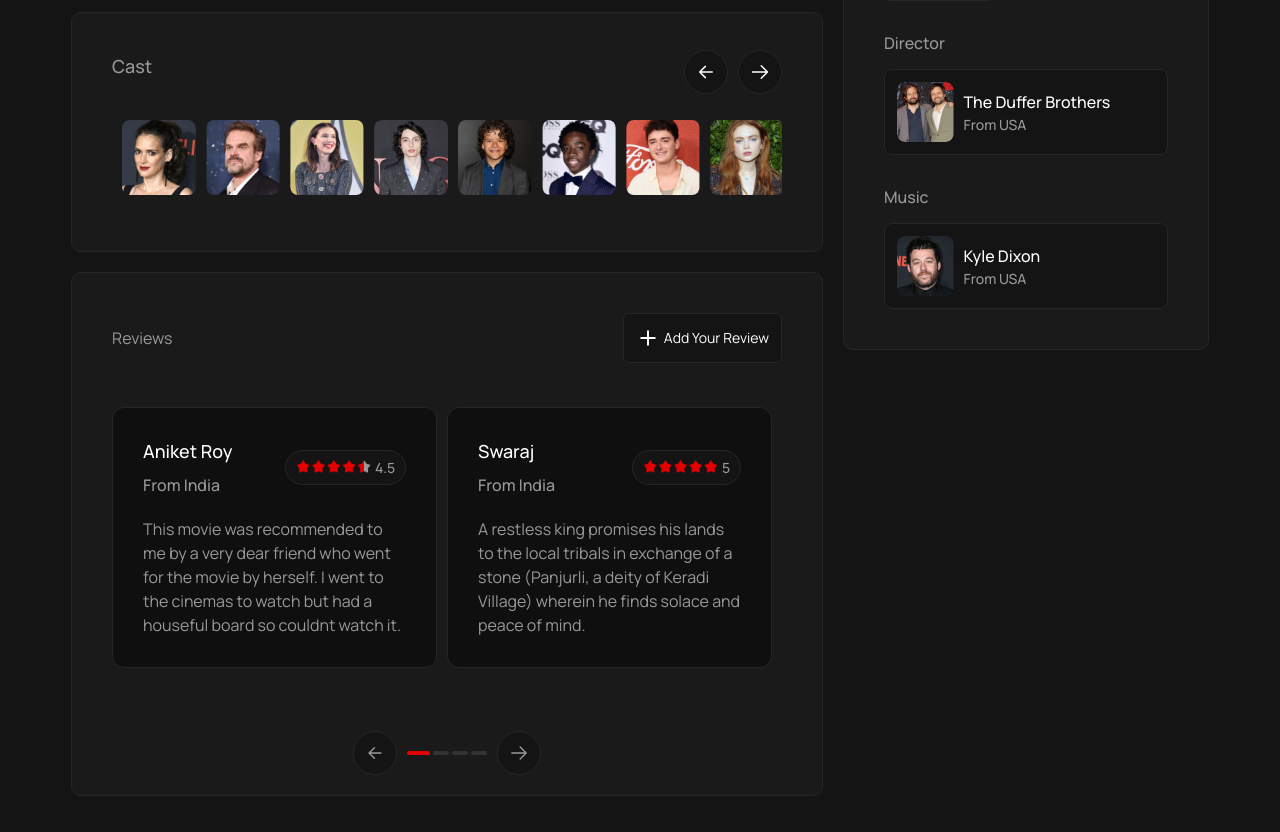
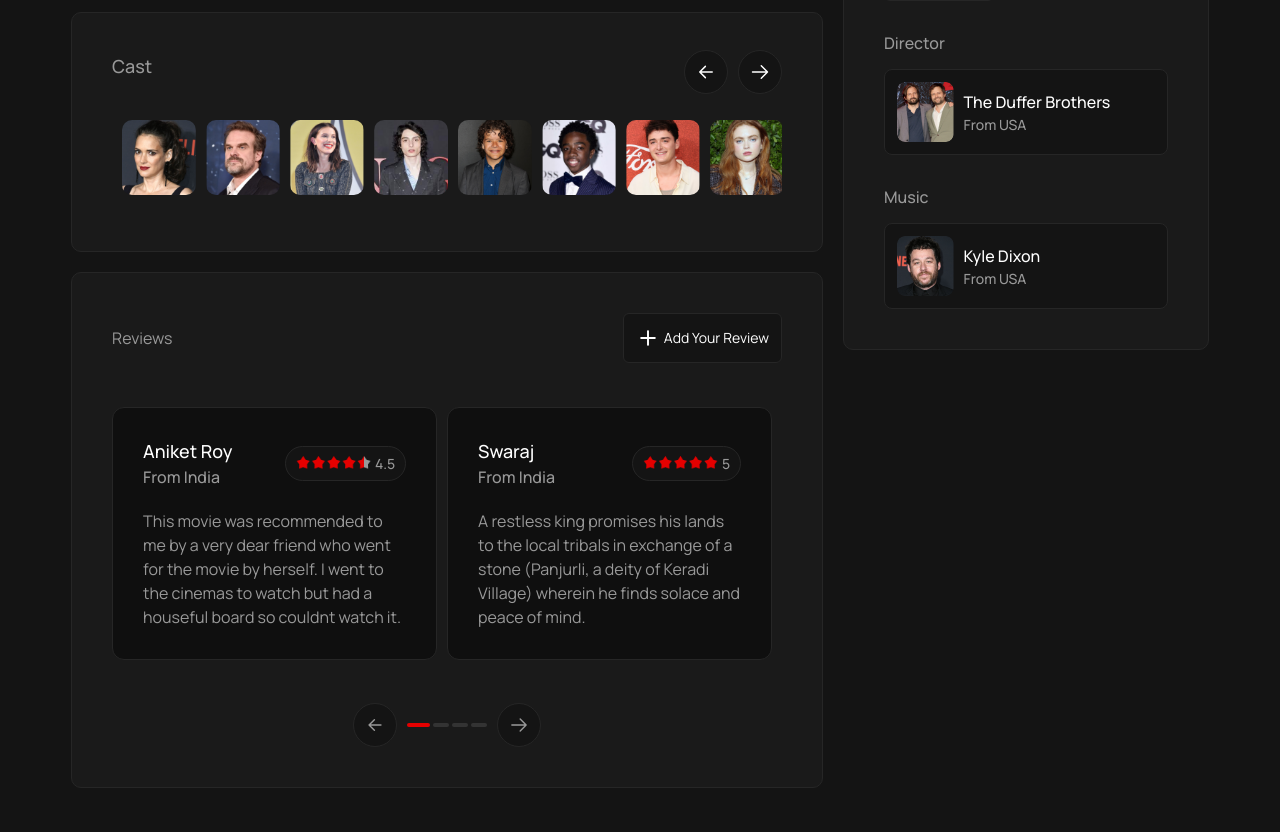
Before and after one commit to Zaynab-ahmad/X6-Project, a React (Vite) app: page /X6-Project/pageopen/1/1 in a window 1280 px wide. Shown: the part 1520-2352 px from the top of the page. Built offline with nearby package versions, Linux system fonts and the light colour scheme.

Commit message:
fixing things

```diff
--- a/src/Components/Cards/DevicesCard/DevicesCard.jsx
+++ b/src/Components/Cards/DevicesCard/DevicesCard.jsx
@@ -1,7 +1,6 @@
 import "./DevicesCard.css";
 export default function DevicesCard({ icon, title }) {
   return (
-    <>
     <div className="CardTay">
       <div className="devicesCardOverlay"></div>
       <div className="devicesCard">
@@ -12,11 +11,10 @@ export default function DevicesCard({ icon, title }) {
           <h4 className="CardTitleH4Tay">{title}</h4>
         </div>
         <p className="CardPTay">
-            StreamVibe is optimized for both Android and iOS smartphones.
-            Download our app from the Google Play Store or the Apple App Store
+          StreamVibe is optimized for both Android and iOS smartphones. Download
+          our app from the Google Play Store or the Apple App Store
         </p>
       </div>
     </div>
-    </>
   );
 }
--- a/src/Components/Cards/MovieShowCard/MovieShowCard.css
+++ b/src/Components/Cards/MovieShowCard/MovieShowCard.css
@@ -135,7 +135,7 @@
 
   .lengthTime,
   .releaseDate {
-    font-size: 12px;
+    font-size: 10px;
   }
   .viewCount {
     display: none !important;
--- a/src/Components/Cards/PlanCard/PlanCard.jsx
+++ b/src/Components/Cards/PlanCard/PlanCard.jsx
@@ -1,7 +1,6 @@
 import MainButton from "../../Buttons/Button.jsx";
 import { Card, Col } from "react-bootstrap";
 import "./PlanCard.css";
-
 export default function PlanCard({ plans, isMonthly }) {
   return plans.map((plan, index) => {
     const price = isMonthly ? plan.monthlyPrice : plan.yearlyPrice;
@@ -28,7 +27,6 @@ export default function PlanCard({ plans, isMonthly }) {
               </div>
               <div className="planButtons d-flex justify-content-between align-items-center">
                 <div className="planButton">
-
                   <MainButton
                     text="Start a Free Trial"
                     isFullWidth={false}
@@ -38,7 +36,6 @@ export default function PlanCard({ plans, isMonthly }) {
                   />
                 </div>
                 <div className="planButton">
-
                   <MainButton
                     text="Choose Plan"
                     isFullWidth={false}
--- a/src/Components/Cards/ReviewsCard/ReviewsCard.css
+++ b/src/Components/Cards/ReviewsCard/ReviewsCard.css
@@ -23,6 +23,7 @@
   font-weight: 500;
   line-height: 30px;
   color: white;
+  margin: 0;
 }
 
 .tayfrom,
--- a/src/Components/MoviesSection/MoviesSection.css
+++ b/src/Components/MoviesSection/MoviesSection.css
@@ -18,6 +18,11 @@
   .moviesSectionZA {
     padding: 40px;
   }
+  .moviesBadgeZA {
+    font-size: 16px;
+    line-height: 24px;
+    padding: 8px 20px;
+  }
 }
 @media (max-width: 576px) {
   .moviesSectionZA {
--- a/src/Components/Pricing/Pricing.jsx
+++ b/src/Components/Pricing/Pricing.jsx
@@ -4,6 +4,7 @@ import PlanCard from "../Cards/PlanCard/PlanCard";
 import HomeMoviesAndShowsTitle from "../SharedTitlesAndParagraph/HomeMoviesAndShows/HomeMoviesAndShowsTitle";
 import HomeParagraph from "../SharedTitlesAndParagraph/HomeParagraph/HomeParagraph";
 import "./Pricing.css";
+import ScrollAnimation from "../ScrollAnimation/ScrollAnimation";
 
 function Pricing() {
   const [isMonthly, setIsMonthly] = useState(true);
--- a/src/Components/ShowsSection/ShowsSection.css
+++ b/src/Components/ShowsSection/ShowsSection.css
@@ -19,6 +19,11 @@
   .showsSectionZA {
     padding: 40px;
   }
+  .showsBadgeZA {
+    font-size: 16px;
+    line-height: 24px;
+    padding: 8px 20px;
+  }
 }
 @media (max-width: 576px) {
   .showsSectionZA {
--- a/src/Components/Sliders/CastSlider/CastSlider.css
+++ b/src/Components/Sliders/CastSlider/CastSlider.css
@@ -23,7 +23,7 @@
   aspect-ratio: 1 / 1.07;
   height: auto;
   object-fit: cover;
-  border-radius: 8px;
+  border-radius: 12px;
 }
 .castControlsWrapper {
   display: flex;
@@ -41,6 +41,7 @@
   .castImg {
     width: 115%;
     aspect-ratio: 1 / 1.02;
+    border-radius: 10px;
   }
   .castSliderWrapper {
     padding-top: 30px;
--- a/src/Components/Sliders/RevSlider/RevSlider.css
+++ b/src/Components/Sliders/RevSlider/RevSlider.css
@@ -75,6 +75,9 @@
      height: 20px;
    }
  }
+ .tayControlsWrapper {
+   bottom: 0px;
+ }
 }
 
 
```
Also changed, not shown: src/Components/Cards/MltiImgsCard/MultiImgsCard.jsx (+10 -5 lines), src/Components/Cards/MovieShowCard/MovieShowCard.jsx (+38 -41 lines). Lines whose indentation alone changed are shown as unchanged.
